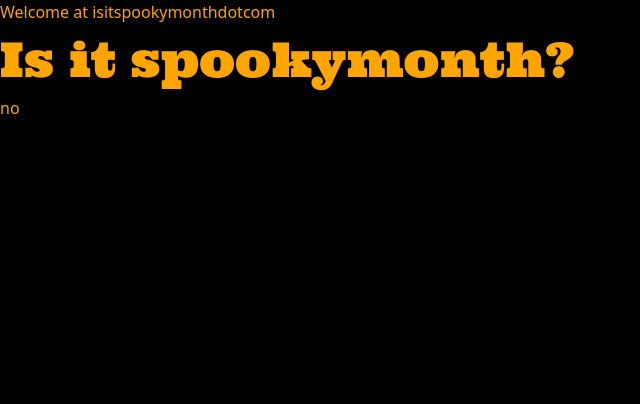
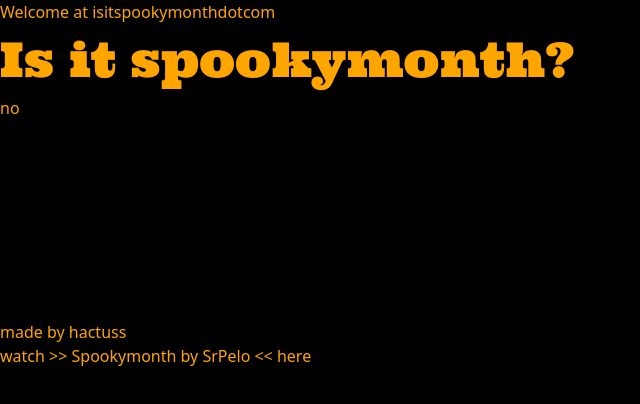
Before and after one commit to hactuss/isitspookymonth, a SvelteKit app: page / in a window 1280 px wide. Shown: the top 404 px of the page, without its empty margins (0-640 px from the left). Built offline with nearby package versions, Linux system fonts and the light colour scheme.

Commit message:
modified:   src/routes/+page.svelte

```diff
--- a/src/routes/+page.svelte
+++ b/src/routes/+page.svelte
@@ -1,4 +1,5 @@
 <script lang="ts">
+    let fkingerror = " >> Spookymonth by SrPelo << ";
     let yesorno = "no";
     let display = "none";
     let date = new Date();
@@ -30,4 +31,14 @@
             alt=""
         />
     </div>
+    <div style="margin-top: 25vh;">
+        <p>made by <a href="https://hactuss-website.vercel.app">hactuss</a></p>
+        <p>
+            watch <a
+                href="https://www.youtube.com/playlist?list=PLlgnRq26EmwJ-sDDKtiaVj-fuIGwrzCYG"
+            >
+                {fkingerror}
+            </a> here
+        </p>
+    </div>
 </main>
```
